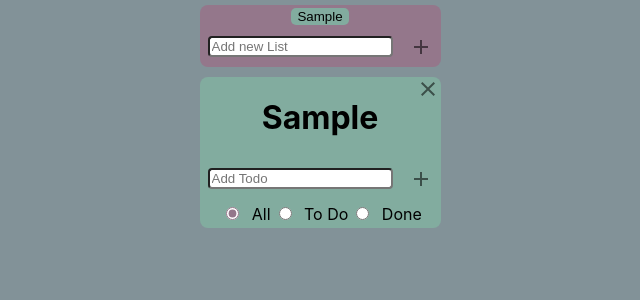
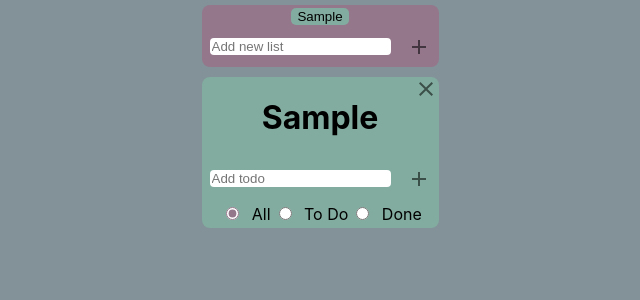
Before and after one commit to leonardo-nunez/TodoList-PGPCodeTest, a React (Create React App) app: page / in a window 1280 px wide. Both pictures are taken after typing "Sample" into the empty fields and a click on the button 740 px from the left and 25 px from the top of the page. Shown: the top 300 px of the page, without its empty margins (320-960 px from the left). Built offline with nearby package versions, Linux system fonts and the light colour scheme.

Commit message:
spelling changes

```diff
--- a/src/App.css
+++ b/src/App.css
@@ -7,6 +7,7 @@
 input {
   margin: 8px;
   border-radius: 4px;
+  border: 0;
 }
 button {
   border: 0;
--- a/src/components/ListControl.tsx
+++ b/src/components/ListControl.tsx
@@ -69,7 +69,7 @@ const ListControl = ({
       <form>
         <input
           type="text"
-          placeholder="Add Todo"
+          placeholder="Add todo"
           value={text}
           onChange={(e) => setText(e.target.value)}
         />
--- a/src/components/NavBar.tsx
+++ b/src/components/NavBar.tsx
@@ -31,7 +31,7 @@ const NavBar = ({
       <form>
         <input
           type="text"
-          placeholder="Add new List"
+          placeholder="Add new list"
           value={newListName}
           required
           onChange={(e) => setNewListName(e.target.value)}
```
Also changed, not shown: src/components/List.tsx (+1 -8 lines).
